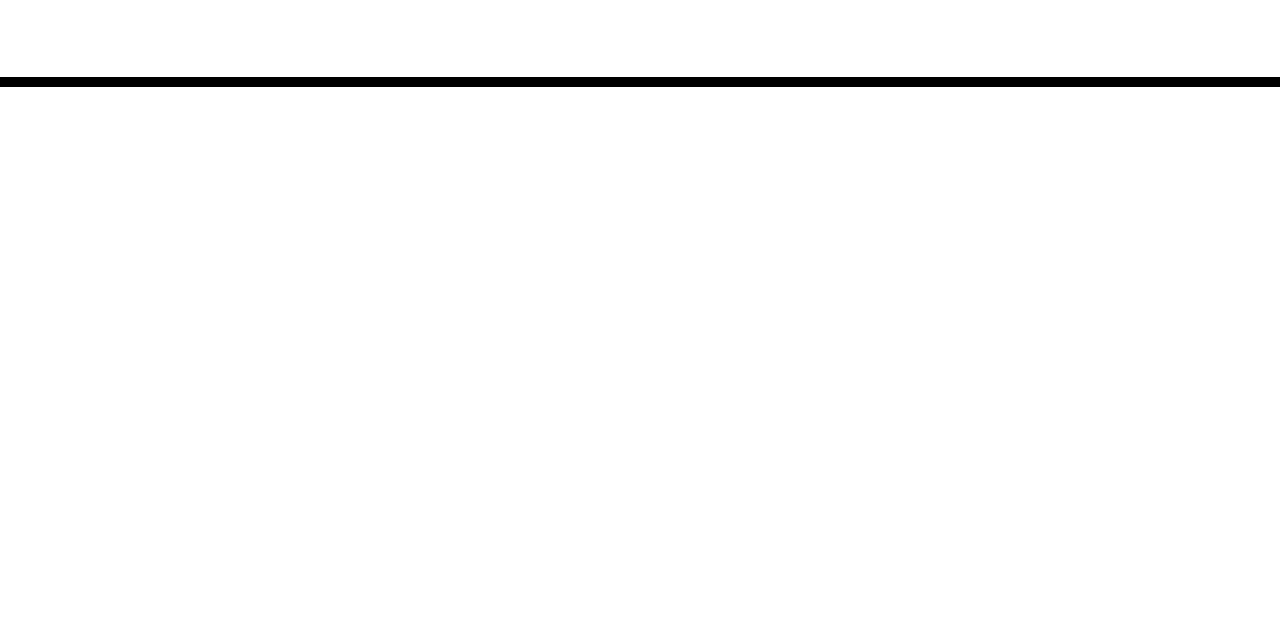
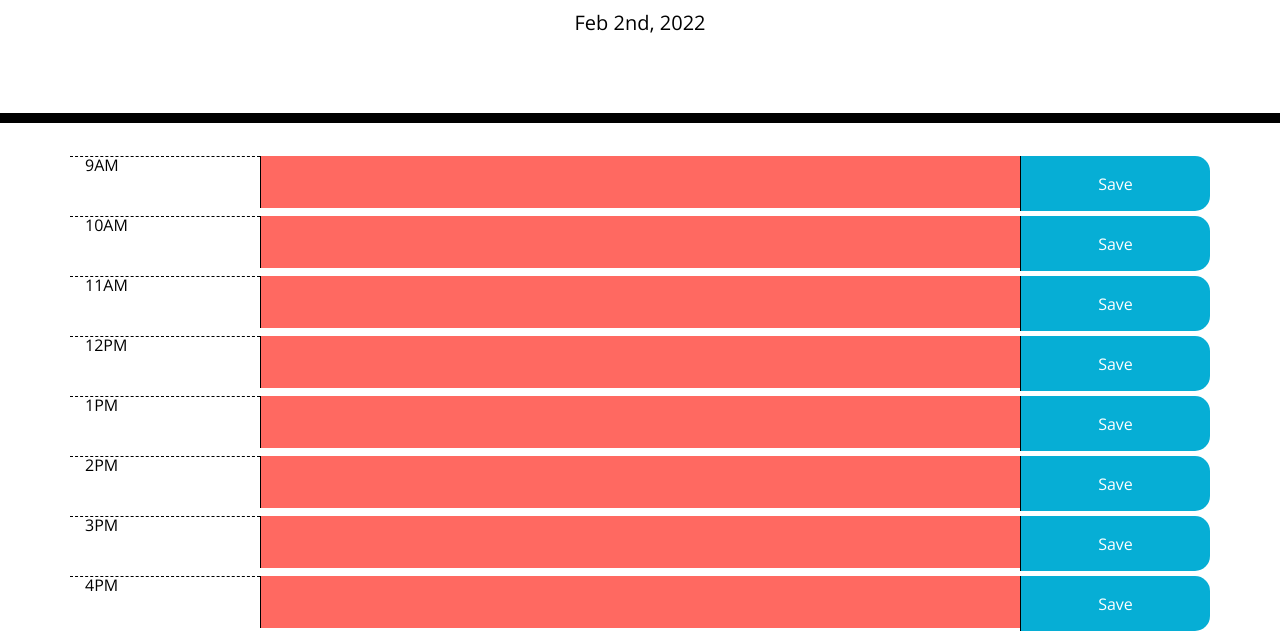
Before and after one commit to RMcwey/Day-Planner, a plain HTML site: page index.html in a window 1280 px wide. Shown: the part 181-814 px from the top of the page. Drawn offline with nearby package versions, Linux system fonts and the light colour scheme; files that its build step writes are made by us from their sources.

Commit message:
getting JS to work. Created function to create the html elements necessary and another function to log the time correctly so that the page is able to adapt to different time parameters.

```diff
--- a/assets/css/style.css
+++ b/assets/css/style.css
@@ -32,7 +32,7 @@ textarea {
 
 .row {
   white-space: pre-wrap;
-  height: 80px;
+  height: 60px;
   border-top: 1px solid white;
 }
 
@@ -63,6 +63,12 @@ textarea {
   border-bottom-right-radius: 15px;
   background-color: #06aed5;
   color: white;
+  /* added height to the buttons for aesthetics */
+  height: 55px;
+  /* added flex and center */
+  display: flex;
+  align-items: center;
+  justify-content: center;
 }
 
 .saveBtn i:hover {
--- a/assets/js/script.js
+++ b/assets/js/script.js
@@ -0,0 +1,94 @@
+var today = moment();
+$("#currentDay").text(today.format("MMM Do, YYYY"));
+
+var container = $('.container');
+
+var textContent = $('textarea');
+var currentTime = moment().format("hh");
+
+// var timeSlotCurrentTime = moment('');
+
+renderSchedule();
+
+function renderSchedule() {
+  for (let startTime = 9; startTime < 20; startTime++) {
+      console.log(startTime)
+      let hour;
+      if (startTime < 10) {
+          hour = `0${startTime}`
+      } else {
+          hour = startTime.toString()
+      }
+      // console.log('hour', hour)
+
+      let time = moment(hour, "HH").format("hA")
+      // console.log(time)
+      var timeSection = $(`<div class="row align-items-start d-flex"><div class="col-2 hour">${time}</div><textarea class="col"></textarea><div class="col-2 saveBtn">Save</div></div>`)
+      container.append(timeSection);
+
+      // function renderColors() {
+      var textArea = $('textarea');
+      textArea.addClass('present')
+
+      }
+
+
+  };
+
+
+
+// function timeInSlot (t) {
+//   timeSlot =
+//   t = 09;
+//   for (var i = 09; i < abilities.length; i++)
+// }
+
+
+
+
+
+// I need to set the time of the first block between 9 and 9:59. I likely need to add a for loop of some type to add an hour for each time after that till the 5pm spot. Then I need to create an if statement that validates the time of each block and adds the appropriate class.
+
+
+// var time = moment();
+// var timesContainter = $('#container');
+// var currentDate = now.format("MM DD YYYY");
+// moment().format('MMMM Do YYYY, h:mm:ss a');
+
+// var currentDay = $('#currentDay');
+
+// currentDay.text("Today's Date: " + currentDate);
+
+
+
+
+//   Auto Complete function
+  // $( function() {
+  //   var availableTags = [
+  //     "ActionScript",
+  //     "AppleScript",
+  //     "Asp",
+  //     "BASIC",
+  //     "C",
+  //     "C++",
+  //     "Clojure",
+  //     "COBOL",
+  //     "ColdFusion",
+  //     "Erlang",
+  //     "Fortran",
+  //     "Groovy",
+  //     "Haskell",
+  //     "Java",
+  //     "JavaScript",
+  //     "Lisp",
+  //     "Perl",
+  //     "PHP",
+  //     "Python",
+  //     "Ruby",
+  //     "Scala",
+  //     "Scheme"
+  //   ];
+  //   $( "#tags" ).autocomplete({
+  //     source: availableTags
+  //   });
+  // } );
--- a/index.html
+++ b/index.html
@@ -18,7 +18,11 @@
       href="https://fonts.googleapis.com/css?family=Open+Sans&display=swap"
       rel="stylesheet"
     />
-    <link rel="stylesheet" href="style.css" />
+    <!-- <script
+      type="text/javascript"
+      src="https://cdnjs.cloudflare.com/ajax/libs/moment.js/2.27.0/moment.min.js"
+    ></script> -->
+    <link rel="stylesheet" href="./assets/css/style.css" />
     <title>Work Day Scheduler</title>
   </head>
 
@@ -31,8 +35,8 @@
     <div class="container">
       <!-- Timeblocks go here -->
     </div>
-
     <script src="https://cdnjs.cloudflare.com/ajax/libs/jquery/3.2.1/jquery.min.js"></script>
     <script src="https://cdnjs.cloudflare.com/ajax/libs/moment.js/2.24.0/moment.min.js"></script>
+    <script src="./assets/js/script.js"></script>
   </body>
 </html>
```
